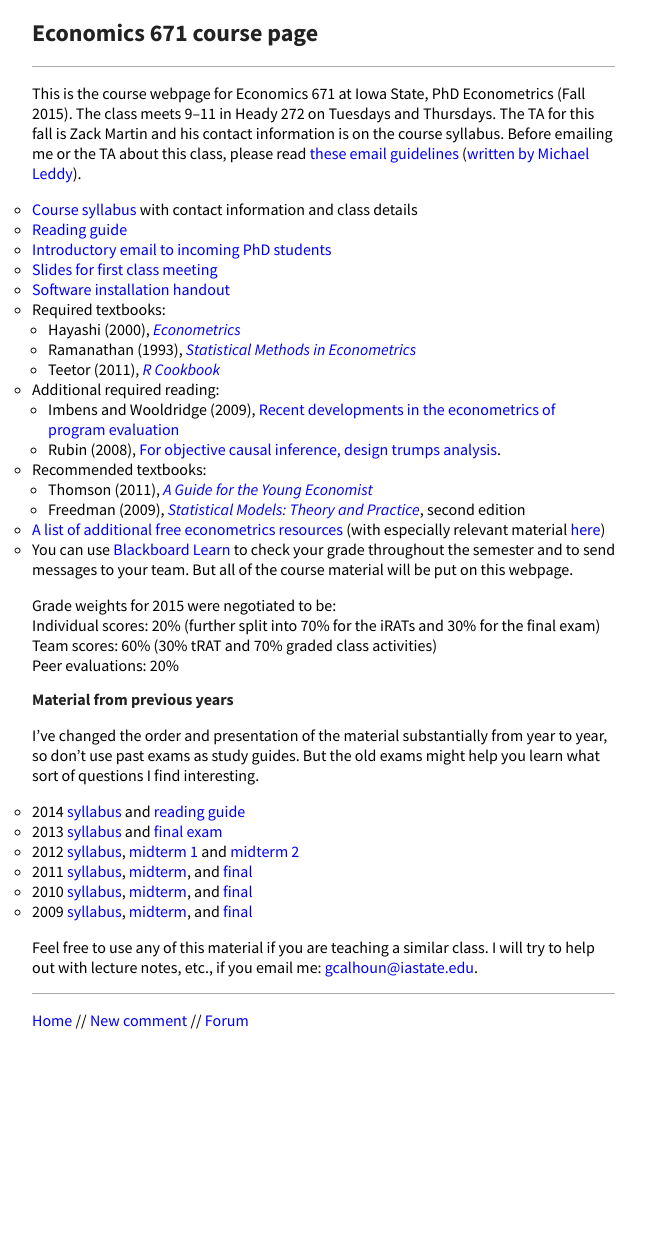
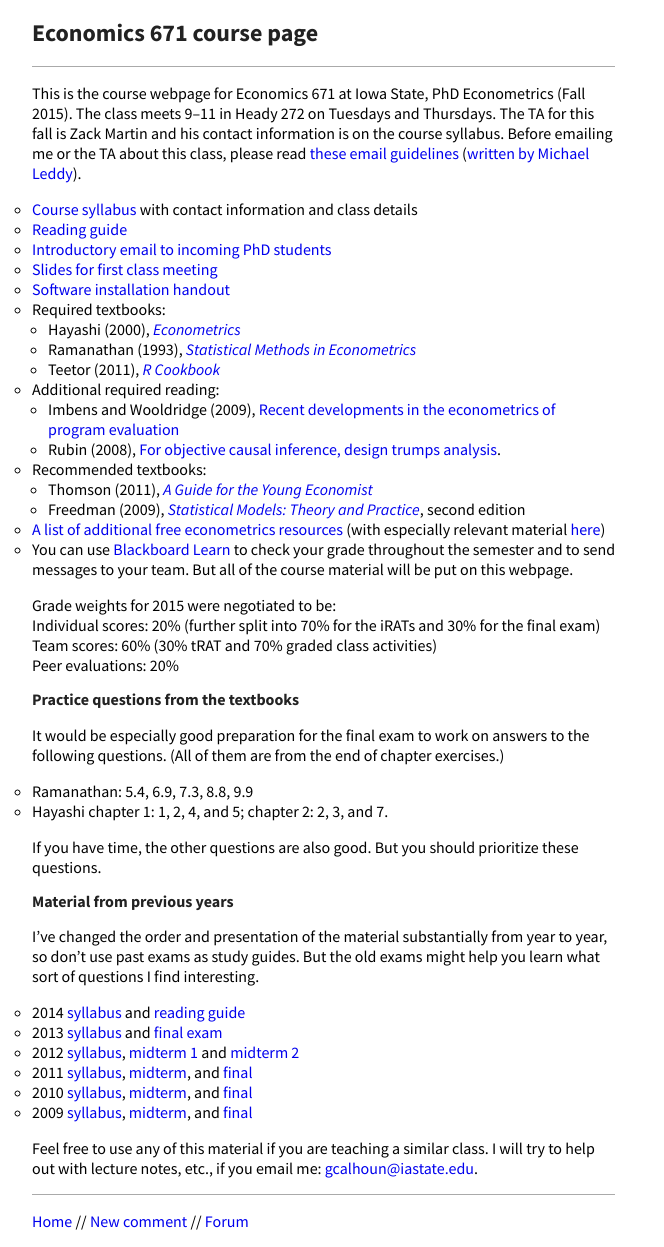
Before and after one commit to mmkuang/grayclhn.github.io, a Jekyll site: the page built from 671/index.md, in a window 1280 px wide. Shown: the whole page, without its empty margins (0-664 px from the left). Built offline with Jekyll 4.4.1, drawn with Linux system fonts in a browser that asks for light colours; Markdown is read by kramdown in place of the engine named in the settings; before the commit the page ends 1046 px from its top, so only the background shows below that.

Commit message:
[#5] Add 671 practice questions to webpage
Why: the practice questions have been on blackboard only, which is not
super inclusive.

This change addresses this need by: adding them to the course homepage too.

Closes #5

```diff
--- a/671/index.md
+++ b/671/index.md
@@ -41,6 +41,17 @@ Peer evaluations: 20%
 [Blackboard Learn]: https://bb.its.iastate.edu
 [leddy]: http://mleddy.blogspot.com/2005/01/how-to-e-mail-professor.html
 
+Practice questions from the textbooks
+----------------------------------------------------------------------
+It would be especially good preparation for the final exam to work on answers
+to the following questions. (All of them are from the end of chapter exercises.)
+
+* Ramanathan: 5.4, 6.9, 7.3, 8.8, 9.9
+* Hayashi chapter 1: 1, 2, 4, and 5; chapter 2: 2, 3, and 7.
+
+If you have time, the other questions are also good. But you should prioritize
+these questions.
+
 Material from previous years
 ----------------------------
 
```
